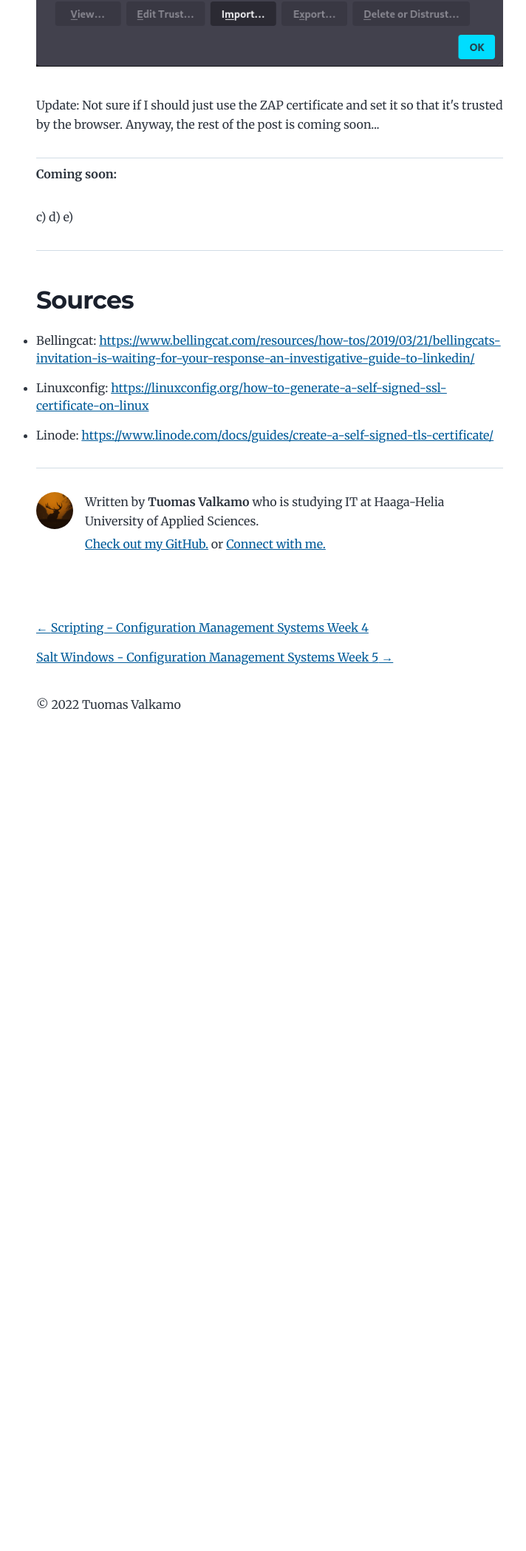
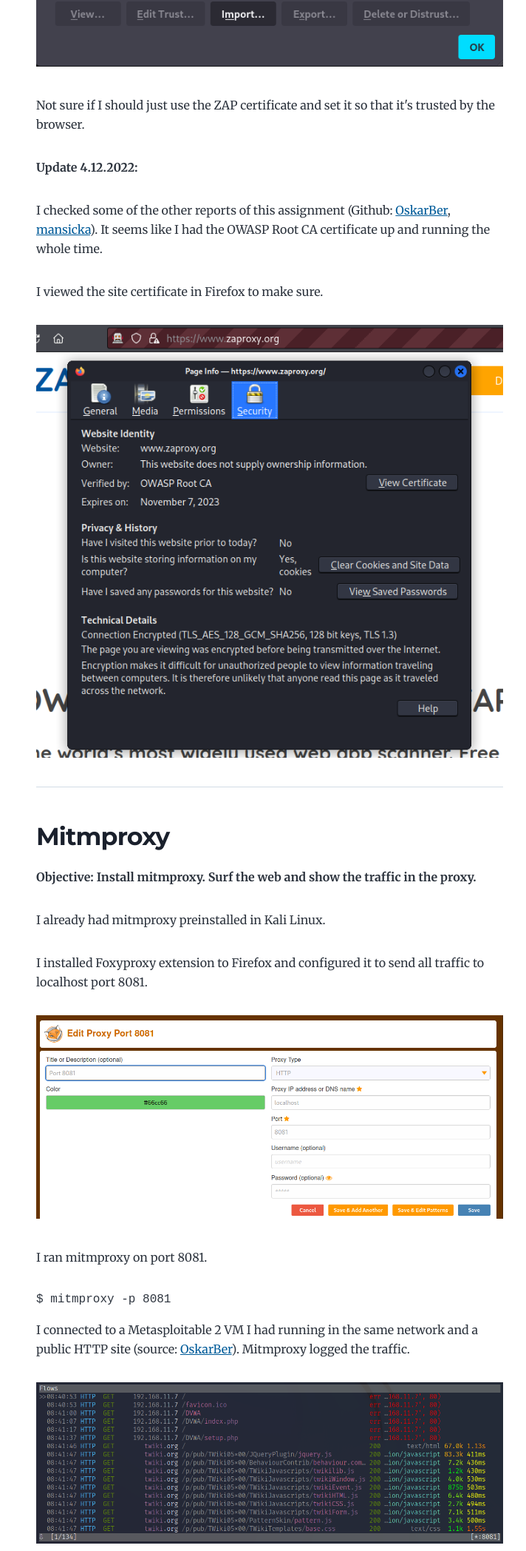
Before and after one commit to tuomasvalkamo/tuomasvalkamo-com, a Gatsby site: page /PenTestCourse/week-5/ in a window 1280 px wide. Shown: the part 7513-9609 px from the top of the page at 74% size, without its empty margins (275-987 px from the left). Before the commit the page ends 8541 px from the top, so only its background shows below. Built offline with nearby package versions, Linux system fonts and the light colour scheme; Gatsby itself is replaced by a stand-in of ours; some packages are replaced by stand-ins of ours; code samples lack their colours.

Commit message:
Add proxy assignments B and C

```diff
--- a/content/blog/PenTestCourse/week-5/index.md
+++ b/content/blog/PenTestCourse/week-5/index.md
@@ -14,13 +14,12 @@
 
 **Objective: Read and summarize a Bellingcat OSINT guide of your choosing.**
 
-I read *[Bellingcat’s Invitation Is Waiting For Your Response: An Investigative Guide To LinkedIn ](https://www.bellingcat.com/resources/how-tos/2019/03/21/bellingcats-invitation-is-waiting-for-your-response-an-investigative-guide-to-linkedin/)*.
+I read _[Bellingcat’s Invitation Is Waiting For Your Response: An Investigative Guide To LinkedIn ](https://www.bellingcat.com/resources/how-tos/2019/03/21/bellingcats-invitation-is-waiting-for-your-response-an-investigative-guide-to-linkedin/)_.
 
 - Search for Linkedin profiles via the Linkedin search bar or using Google. Try using hidden search operators such as site:linkedin.com and double quotes (""). There work in Google but Linkedin also has its own hidden search operators.
 - Use other tools that return contact information based on a Linkedin profile.
 - Search the Linkedin profile photo in Yandex and Google reverse image search to find more profiles.
 - Try looking at the Linkedin profiles endorsers' friends lists on other platforms such as Facebook to find profiles.
-
 
 ---
 
@@ -92,7 +91,7 @@
 
 ![firefox search](cert-search.PNG)
 
-In the Certificate Manager on the Authorities tab I clicked on Import and selected the *certificate.pem* file I had created.
+In the Certificate Manager on the Authorities tab I clicked on Import and selected the _certificate.pem_ file I had created.
 
 ![cert manager](cert-manager.PNG)
 
@@ -106,20 +105,50 @@
 
 ![cert list](cert-list.PNG)
 
-Update: Not sure if I should just use the ZAP certificate and set it so that it's trusted by the browser. Anyway, the rest of the post is coming soon...
+Not sure if I should just use the ZAP certificate and set it so that it's trusted by the browser.
+
+**Update 4.12.2022:**
+
+I checked some of the other reports of this assignment (Github: [OskarBer](https://github.com/OskarBer/Tunkeutumistestaus/blob/main/H5/h5%20Kautta%20kiven%20ja%20kannon.md), [mansicka](https://github.com/mansicka/ICT4TN027-3010-tt-2022p2/tree/main/h5)). It seems like I had the OWASP Root CA certificate up and running the whole time.
+
+I viewed the site certificate in Firefox to make sure.
+
+![zap certificate](zap-cert.png)
 
 ---
 
-**Coming soon:**
+## Mitmproxy
 
-c)
-d)
-e)
+**Objective: Install mitmproxy. Surf the web and show the traffic in the proxy.**
+
+I already had mitmproxy preinstalled in Kali Linux.
+
+I installed Foxyproxy extension to Firefox and configured it to send all traffic to localhost port 8081.
+
+![foxyproxy settings](foxyproxy-settings.png)
+
+I ran mitmproxy on port 8081.
+
+    $ mitmproxy -p 8081
+
+I connected to a Metasploitable 2 VM I had running in the same network and a public HTTP site (source: [OskarBer](https://github.com/OskarBer/Tunkeutumistestaus/blob/main/H5/h5%20Kautta%20kiven%20ja%20kannon.md)). Mitmproxy logged the traffic.
+
+![mitmproxy traffic](mitmproxy-traffic.png)
 
 ---
+
+## Mitmproxy TLS
+
+**Objective: Intercept TLS-encrypted traffic with mitmproxy.**
+
+---
+
+**Update 4.12.2022: finished assignment B. Added assignment C.**
 
 ## Sources
 
 - Bellingcat: https://www.bellingcat.com/resources/how-tos/2019/03/21/bellingcats-invitation-is-waiting-for-your-response-an-investigative-guide-to-linkedin/
 - Linuxconfig: https://linuxconfig.org/how-to-generate-a-self-signed-ssl-certificate-on-linux
 - Linode: https://www.linode.com/docs/guides/create-a-self-signed-tls-certificate/
+- OskarBer: https://github.com/OskarBer/Tunkeutumistestaus/blob/main/H5/h5%20Kautta%20kiven%20ja%20kannon.md
+- mansicka: https://github.com/mansicka/ICT4TN027-3010-tt-2022p2/tree/main/h5
```
Also changed, not shown: content/blog/PenTestCourse/week-5/foxyproxy-settings.png (added), content/blog/PenTestCourse/week-5/mitmproxy-traffic.png (added), content/blog/PenTestCourse/week-5/zap-cert.png (added).
